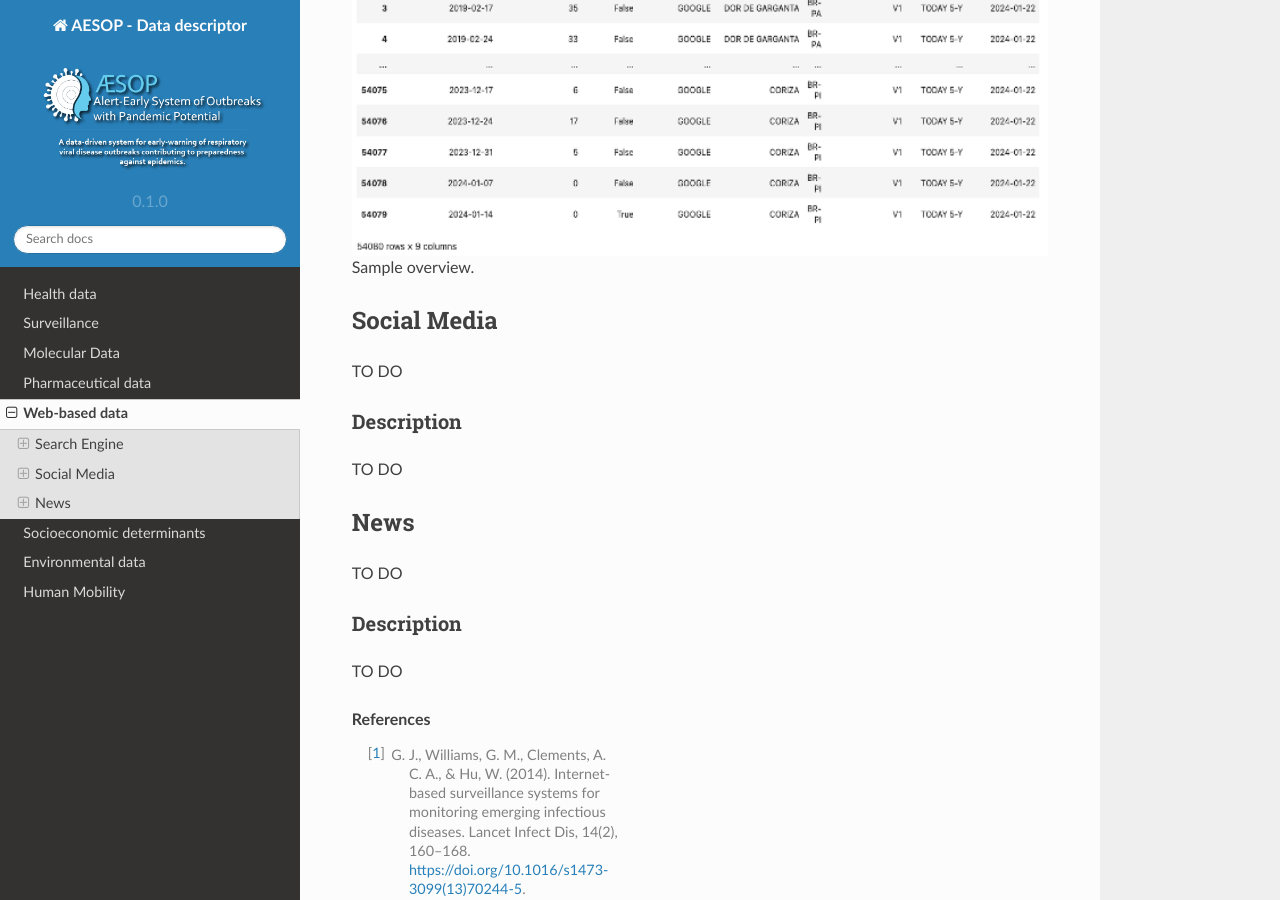
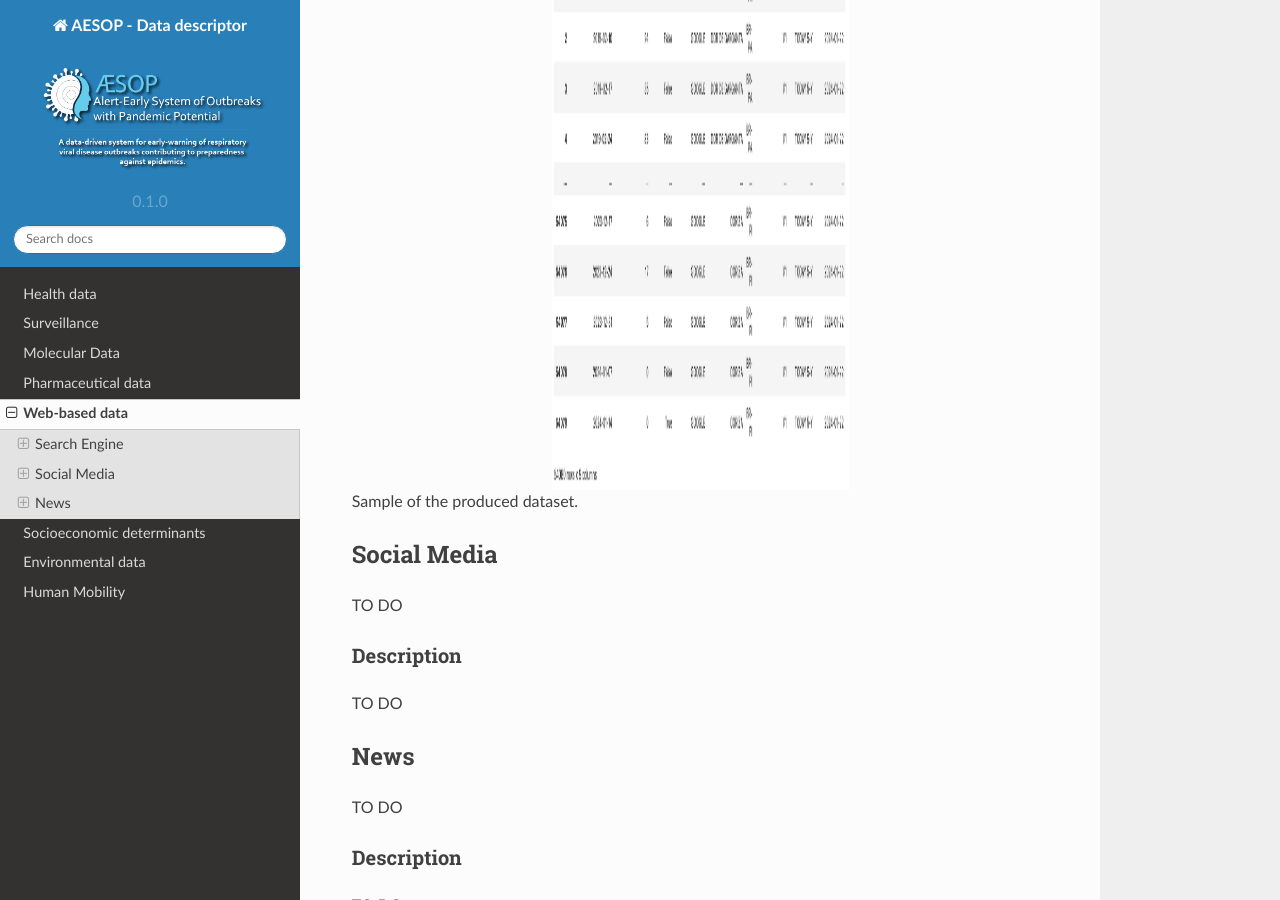
Before and after one commit to cidacslab/AESOP-Data-Documentation, a Sphinx documentation site: the page built from docs/source/web_based.rst, in a window 1280 px wide and 900 px high, scrolled down 1206 px. Built offline with Sphinx 7.4.7 and the Read the Docs theme 2.0.0, drawn with Linux system fonts in a browser that asks for light colours.

Commit message:
Update web_based.rst

```diff
--- a/docs/source/web_based.rst
+++ b/docs/source/web_based.rst
@@ -45,11 +45,11 @@ Data Dictionary
 
 
 .. image:: web-based-search-engine-sample.png
-   :height: 10cm
-   :width: 20cm
+   :height: 612
+   :width: 297
    :align: center
 
-Sample overview.
+Sample of the produced dataset.
 
 Social Media
 -------------
```
